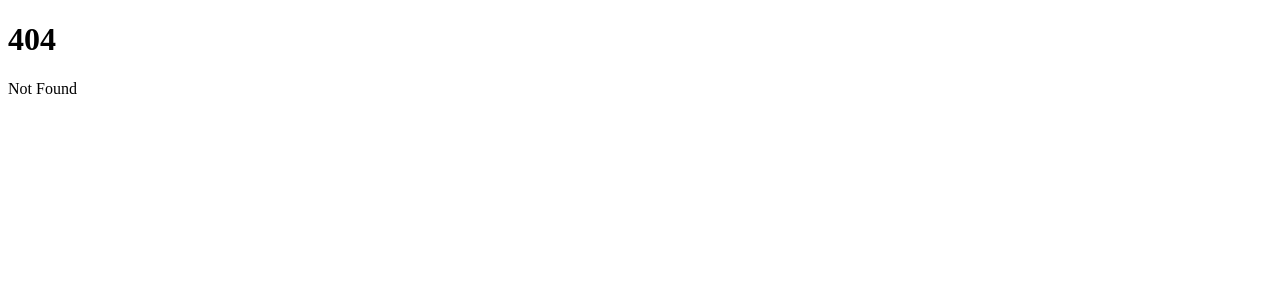
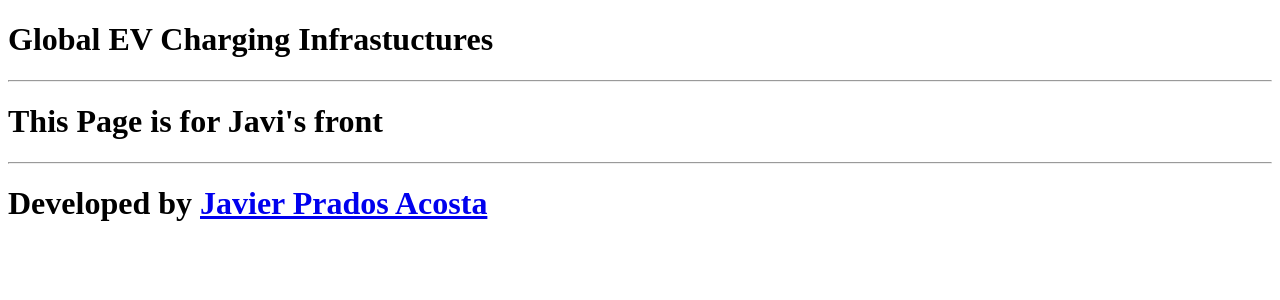
Before and after one commit to JavierPradosA/SOS2526-16, a SvelteKit app in the folder src/front/: page /global-ev-charging-infrastructures in a window 1280 px wide. Before the commit this address had no page. Shown: the top 300 px of the page. Built offline with nearby package versions, Linux system fonts and the light colour scheme.

Commit message:
About + inicio front Javi

```diff
--- a/src/front/src/routes/+page.svelte
+++ b/src/front/src/routes/+page.svelte
@@ -1,6 +1,6 @@
 <script>
-	import Info from "./Info.svelte";
+	import About from "./About.svelte";
 
 </script>
 
-<Info></Info>
+<About></About>
--- /dev/null
+++ b/src/front/src/routes/global-ev-charging-infrastructures/+layout.svelte
@@ -0,0 +1,16 @@
+<script>
+	import favicon from '$lib/assets/favicon.svg';
+	import Header from './Header.svelte'
+	import Footer from './Footer.svelte';
+	let { children } = $props();
+</script>
+
+<svelte:head>
+	<link rel="icon" href={favicon} />
+</svelte:head>
+
+<Header></Header>
+<hr>
+{@render children()}
+<hr>
+<Footer></Footer>
--- /dev/null
+++ b/src/front/src/routes/global-ev-charging-infrastructures/+page.svelte
@@ -0,0 +1 @@
+<h1>This Page is for Javi's front</h1>
--- /dev/null
+++ b/src/front/src/routes/global-ev-charging-infrastructures/Footer.svelte
@@ -0,0 +1 @@
+<h1>Developed by <a href="https://github.com/JavierPradosA">Javier Prados Acosta</a></h1>
--- /dev/null
+++ b/src/front/src/routes/global-ev-charging-infrastructures/Header.svelte
@@ -0,0 +1 @@
+<h1>Global EV Charging Infrastuctures</h1>
```
Also changed, not shown: src/front/src/routes/About.svelte (renamed from src/front/src/routes/Info.svelte).
